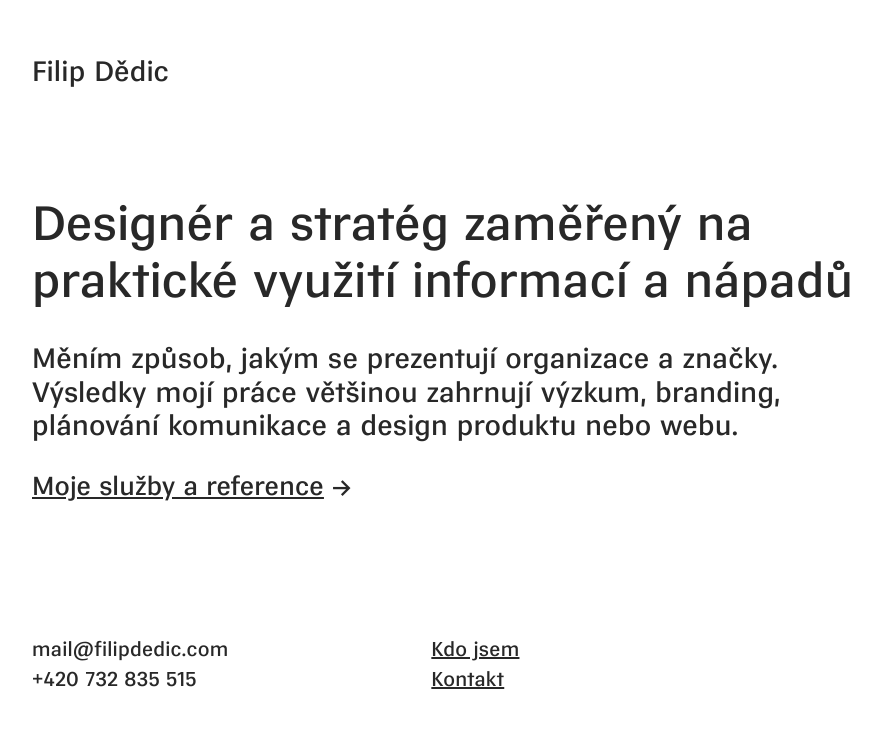
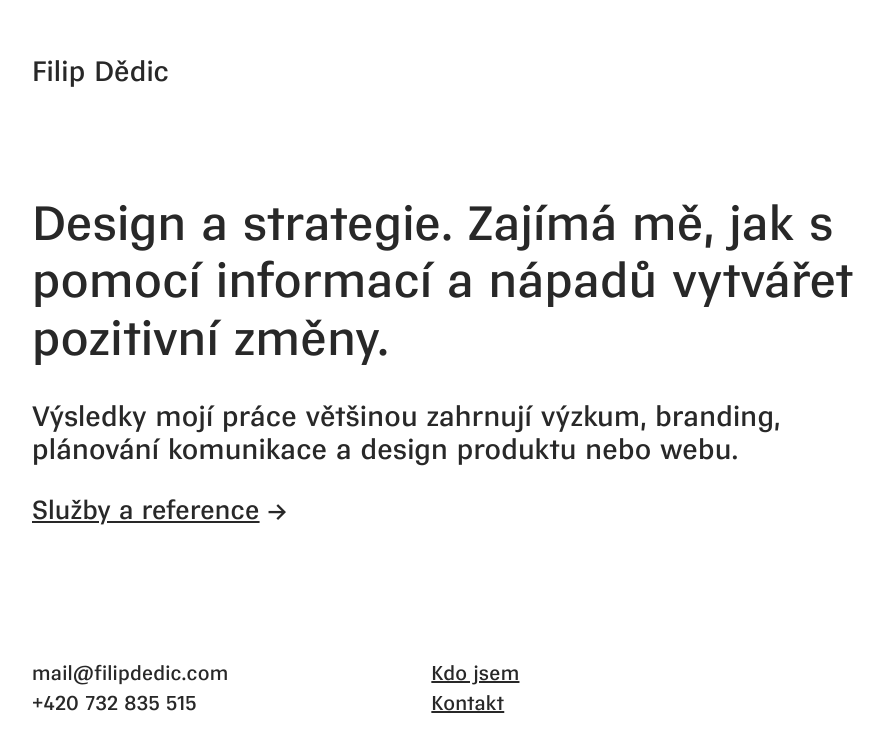
Before and after one commit to fdedic/fdedic.github.io, a Jekyll site: the page built from index.md, in a window 1280 px wide. Shown: the top 752 px of the page, without its empty margins (32-916 px from the left). Built offline with Jekyll 4.4.1, drawn with Linux system fonts in a browser that asks for light colours; nearby versions of some CDN libraries.

Commit message:
Update index.md

```diff
--- a/index.md
+++ b/index.md
@@ -2,7 +2,7 @@
 layout: default
 title: Filip Dědic
 ---
-# Designér a stratég zaměřený na praktické využití informací a nápadů
-## Měním způsob, jakým se prezentují organizace a značky. Výsledky mojí práce většinou zahrnují výzkum, branding, plánování komunikace a design produktu nebo webu.
+#  Design a strategie. Zajímá mě, jak s pomocí informací a nápadů vytvářet pozitivní změny.
+## Výsledky mojí práce většinou zahrnují výzkum, branding, plánování komunikace a design produktu nebo webu.
 
-### [Moje služby a reference](/sluzby) →
+### [Služby a reference](/sluzby) →
```
